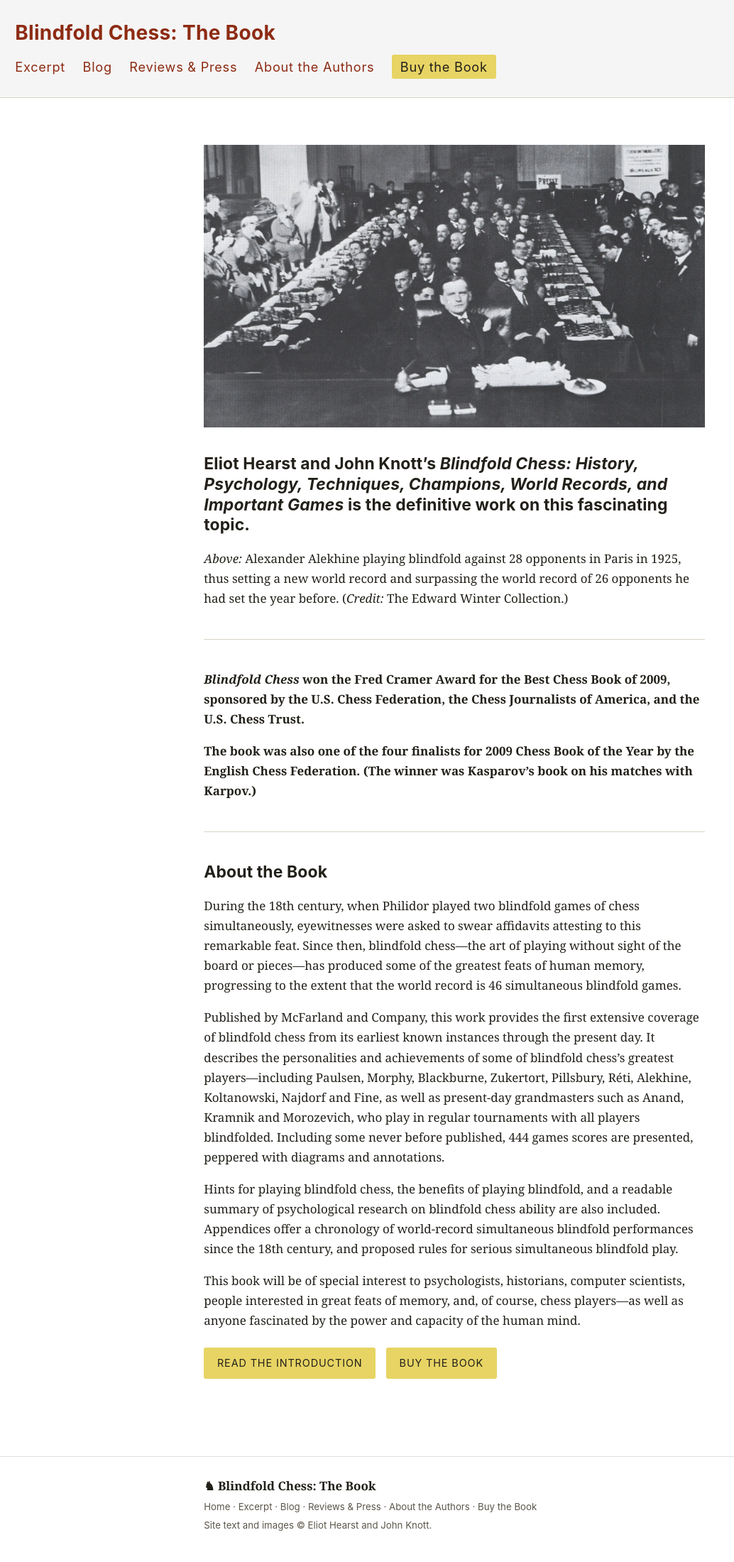
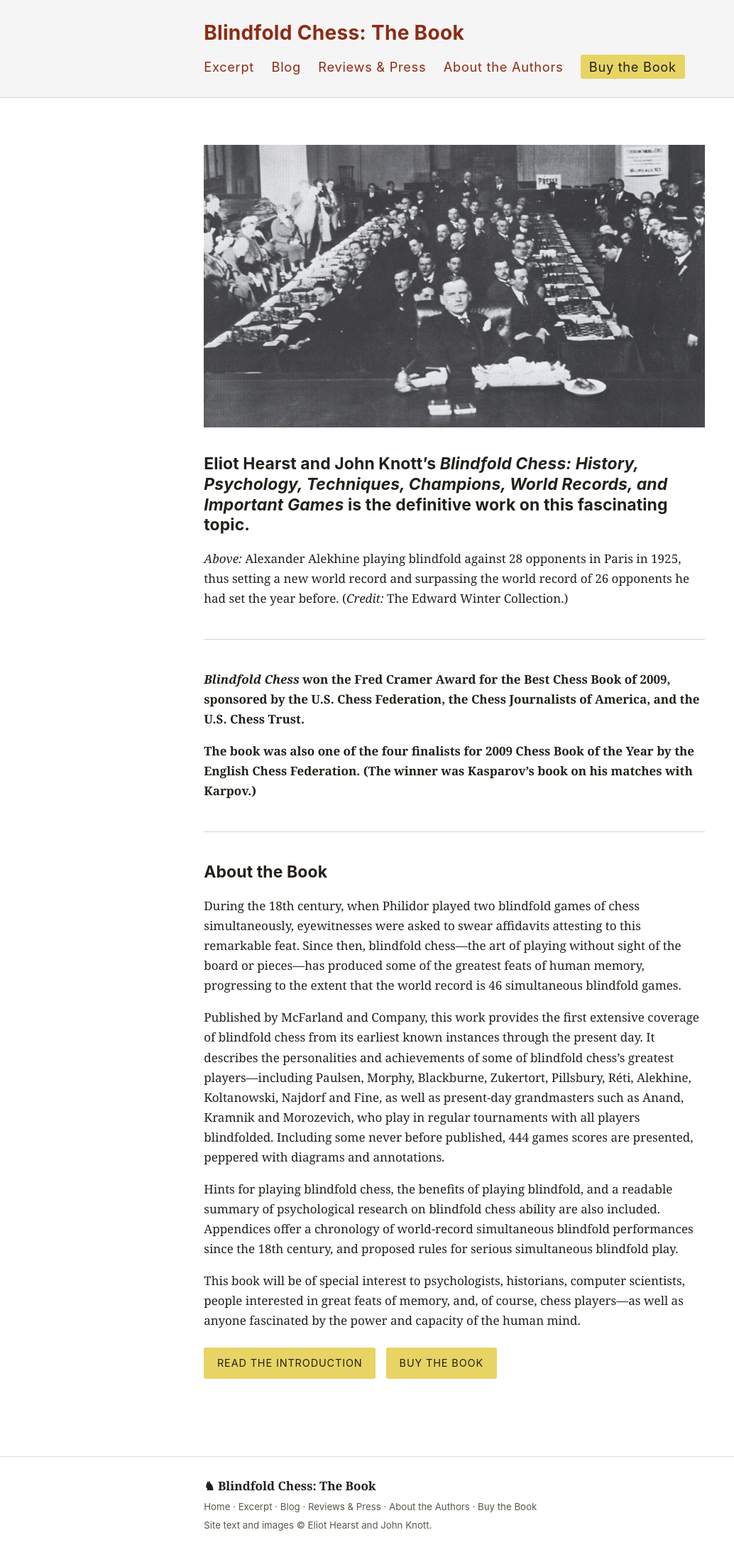
Before and after one commit to panopticist/blindfoldchess, a Jekyll site: the page built from index.md, in a window 1280 px wide. Shown: the whole page at 71% size, without its empty margins (0-1034 px from the left). Built offline with Jekyll 4.4.1, drawn with Linux system fonts in a browser that asks for light colours.

Commit message:
Add files via upload

```diff
--- a/assets/css/style.css
+++ b/assets/css/style.css
@@ -66,8 +66,9 @@ body {
   justify-content: flex-start;
   flex-wrap: wrap;
   padding-bottom: 1.1rem;
-  max-width: calc(var(--max-width) * 2);
-  margin: 0 auto; /* centers the title+nav content within the full-bleed gray band above */
+  max-width: var(--max-width); /* same column width as the page content below, so the
+                                    title/nav left edge lines up exactly with it */
+  margin: 0 auto;
 }
 
 .site-title {
```
